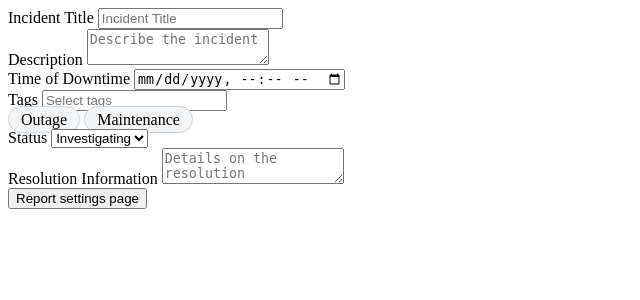
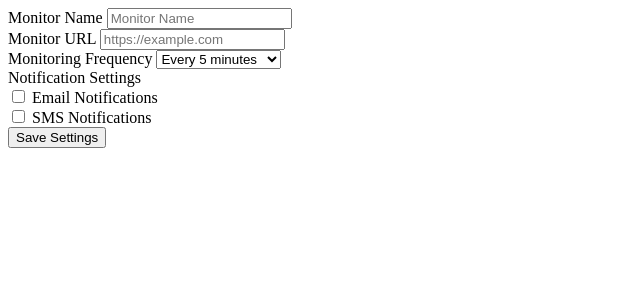
Before and after one commit to wadder12/flaskstatuspage, a Flask app: template app/templates/layout/sidebars/settings.html in a window 1280 px wide. Shown: the top 300 px of the page, without its empty margins (0-640 px from the left). Run offline with Flask 3, Linux system fonts and the light colour scheme; the template is opened without the code that fills it, so the values that code supplies are empty.

Commit message:
added metrics somewhat

```diff
--- a/app/templates/layout/sidebars/settings.html
+++ b/app/templates/layout/sidebars/settings.html
@@ -2,67 +2,51 @@
     <div class="flex flex-wrap -mx-4">
         <!-- Left Column -->
         <div class="w-full lg:w-1/2 px-4 mb-6 lg:mb-0">
-            <!-- Incident Title -->
+            <!-- Monitor Name -->
             <div class="mb-6">
-                <label class="block text-gray-700 text-sm font-bold mb-2" for="incident-title">
-                    Incident Title
+                <label class="block text-gray-700 text-sm font-bold mb-2" for="monitor-name">
+                    Monitor Name
                 </label>
-                <input class="shadow appearance-none border rounded w-full py-2 px-3 text-gray-700 leading-tight focus:outline-none focus:shadow-outline" id="incident-title" type="text" placeholder="Incident Title">
+                <input class="shadow appearance-none border rounded w-full py-2 px-3 text-gray-700 leading-tight focus:outline-none focus:shadow-outline" id="monitor-name" type="text" placeholder="Monitor Name">
             </div>
 
-            <!-- Incident Description -->
+            <!-- Monitor URL -->
             <div class="mb-6">
-                <label class="block text-gray-700 text-sm font-bold mb-2" for="incident-description">
-                    Description
+                <label class="block text-gray-700 text-sm font-bold mb-2" for="monitor-url">
+                    Monitor URL
                 </label>
-                <textarea class="shadow appearance-none border rounded w-full py-2 px-3 text-gray-700 leading-tight focus:outline-none focus:shadow-outline" id="incident-description" placeholder="Describe the incident"></textarea>
-            </div>
-        </div>
-
-        <!-- Time of Downtime -->
-        <div class="mb-6">
-            <label class="block text-gray-700 text-sm font-bold mb-2" for="downtime">
-                Time of Downtime
-            </label>
-            <input class="shadow appearance-none border rounded w-full py-2 px-3 text-gray-700 leading-tight focus:outline-none focus:shadow-outline" id="downtime" type="datetime-local">
+                <input class="shadow appearance-none border rounded w-full py-2 px-3 text-gray-700 leading-tight focus:outline-none focus:shadow-outline" id="monitor-url" type="url" placeholder="https://example.com">
             </div>
         </div>
 
         <!-- Right Column -->
         <div class="w-full lg:w-1/2 px-4">
-        <!-- Incident Tags -->
+            <!-- Monitoring Frequency -->
             <div class="mb-6">
-            <label class="block text-gray-700 text-sm font-bold mb-2" for="incident-tags">
-                Tags
+                <label class="block text-gray-700 text-sm font-bold mb-2" for="monitor-frequency">
+                    Monitoring Frequency
                 </label>
-            <input class="shadow appearance-none border rounded w-full py-2 px-3 text-gray-700 mb-3 leading-tight focus:outline-none focus:shadow-outline" id="incident-tags" type="text" placeholder="Select tags">
-            <div class="flex flex-wrap gap-2">
-                <!-- Predefined tags -->
-                <span class="tag">Outage</span>
-                <span class="tag">Maintenance</span>
-                <!-- Add more predefined tags here -->
-            </div>
-        </div>
-
-        <!-- Incident Status -->
-        <div class="mb-6">
-            <label class="block text-gray-700 text-sm font-bold mb-2" for="status">
-                Status
-            </label>
-            <select class="shadow border rounded w-full py-2 px-3 text-gray-700 leading-tight focus:outline-none focus:shadow-outline" id="status">
-                <option value="investigating">Investigating</option>
-                <option value="identified">Identified</option>
-                <option value="monitoring">Monitoring</option>
-                <option value="resolved">Resolved</option>
+                <select class="shadow border rounded w-full py-2 px-3 text-gray-700 leading-tight focus:outline-none focus:shadow-outline" id="monitor-frequency">
+                    <option value="5">Every 5 minutes</option>
+                    <option value="10">Every 10 minutes</option>
+                    <option value="30">Every 30 minutes</option>
+                    <option value="60">Every hour</option>
                 </select>
             </div>
 
-        <!-- Resolution Information -->
+            <!-- Notification Settings -->
             <div class="mb-6">
-            <label class="block text-gray-700 text-sm font-bold mb-2" for="resolution-info">
-                Resolution Information
+                <label class="block text-gray-700 text-sm font-bold mb-2" for="notification-settings">
+                    Notification Settings
                 </label>
-            <textarea class="shadow appearance-none border rounded w-full py-2 px-3 text-gray-700 leading-tight focus:outline-none focus:shadow-outline" id="resolution-info" placeholder="Details on the resolution"></textarea>
+                <div class="flex items-center mb-2">
+                    <input id="email-notifications" type="checkbox" class="mr-2">
+                    <label for="email-notifications" class="text-gray-700 text-sm font-bold">Email Notifications</label>
+                </div>
+                <div class="flex items-center">
+                    <input id="sms-notifications" type="checkbox" class="mr-2">
+                    <label for="sms-notifications" class="text-gray-700 text-sm font-bold">SMS Notifications</label>
+                </div>
             </div>
         </div>
     </div>
@@ -70,39 +54,7 @@
     <!-- Buttons -->
     <div class="flex justify-center space-x-4 mt-6">
         <button class="bg-blue-500 hover:bg-blue-700 text-white font-bold py-2 px-4 rounded focus:outline-none focus:shadow-outline" type="button">
-        Report settings page
+            Save Settings
         </button>
-    <!-- Add more buttons here if needed -->
     </div>
-
-<style>
-/* Add this to your CSS */
-.tag {
-border: 1px solid #cbd5e0;
-border-radius: 9999px;
-padding: 0.25rem 0.75rem;
-cursor: pointer;
-background-color: #f3f4f6;
-user-select: none;
-}
-
-.tag:hover {
-background-color: #e2e8f0;
-}
-</style>
-
-<script>
-// Add this to your JavaScript
-$(document).ready(function() {
-$('.tag').on('click', function() {
-    var tagsInput = $('#incident-tags');
-    var currentTags = tagsInput.val().split(',').map(tag => tag.trim()).filter(tag => tag.length);
-    var newTag = $(this).text();
-
-    if (!currentTags.includes(newTag)) {
-        currentTags.push(newTag);
-        tagsInput.val(currentTags.join(', '));
-    }
-});
-});
-</script>
+</div>
```
Also changed, not shown: app/templates/layout/sidebars/systemmetrics.html (+82 -88 lines). Lines whose indentation alone changed are shown as unchanged.
